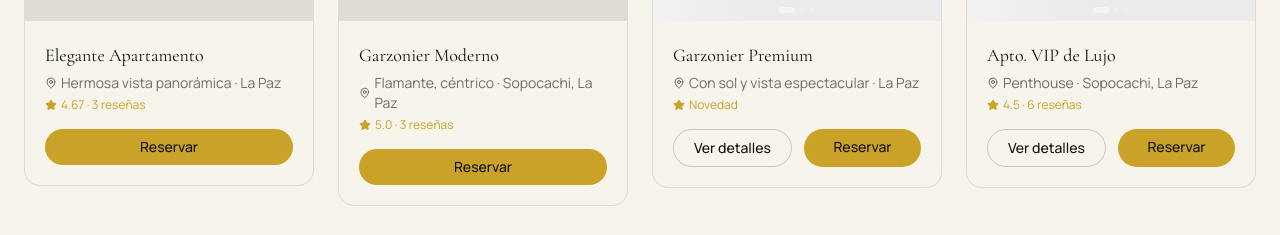
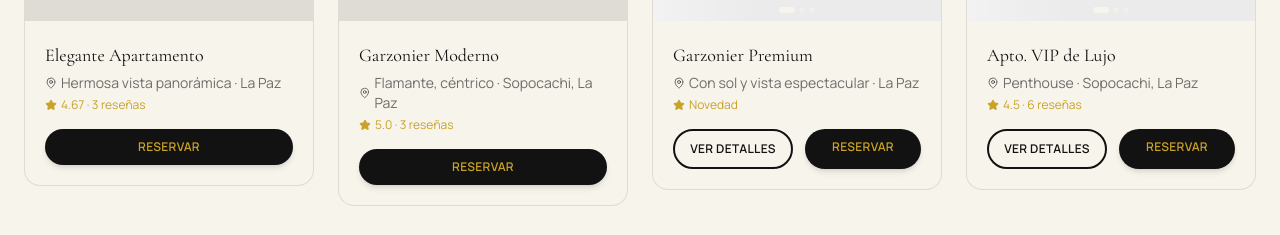
Before and after one commit to BladimirBLopez/andes-stay, a Next.js app: page / in a window 1280 px wide. Shown: the part 1880-2115 px from the top of the page. Built offline with nearby package versions, Linux system fonts and the light colour scheme.

Commit message:
Rediseñar botones Ver detalles/Reservar: negro+dorado, mayúsculas con espaciado, más elegante

```diff
--- a/app/page.tsx
+++ b/app/page.tsx
@@ -371,7 +371,7 @@ export default function Home() {
                       {apto.slug && (
                         <Link
                           href={`/apartamentos/${apto.slug}`}
-                          className="flex-1 text-center border border-noche/20 hover:border-terracota transition-colors text-noche text-sm font-medium rounded-full py-2"
+                          className="flex-1 text-center border-2 border-noche hover:bg-noche hover:text-hueso transition-colors text-noche text-xs font-semibold uppercase tracking-wide rounded-full py-2.5"
                         >
                           {t("ver_detalles")}
                         </Link>
@@ -382,7 +382,7 @@ export default function Home() {
 https://andes-stay-o6fy.vercel.app/apartamentos/${apto.slug}` : ""}`)}`}
                         target="_blank"
                         rel="noopener noreferrer"
-                        className="flex-1 text-center bg-terracota hover:bg-terracota-light transition-colors text-noche text-sm font-medium rounded-full py-2"
+                        className="flex-1 text-center bg-noche hover:bg-noche/85 transition-colors text-oro text-xs font-semibold uppercase tracking-wide rounded-full py-2.5 shadow-md"
                       >
                         {t("reservar")}
                       </a>
```
